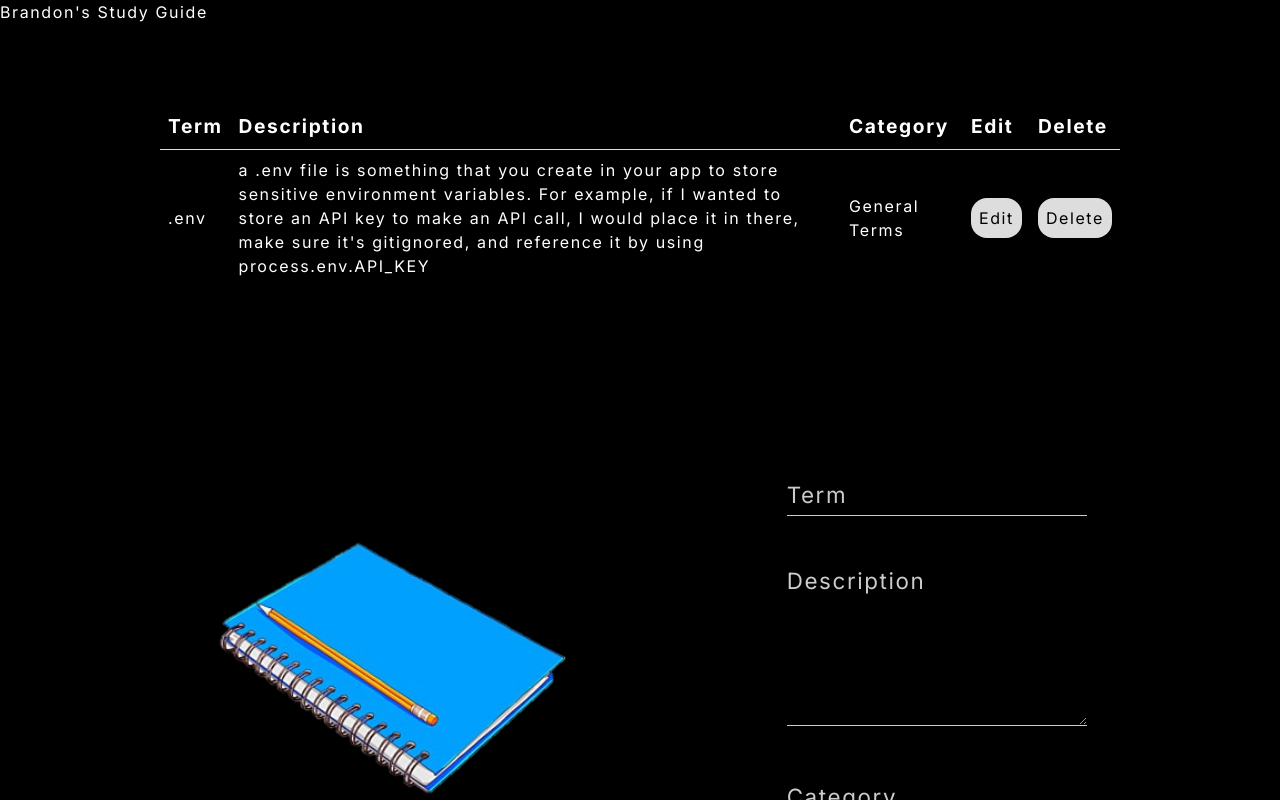
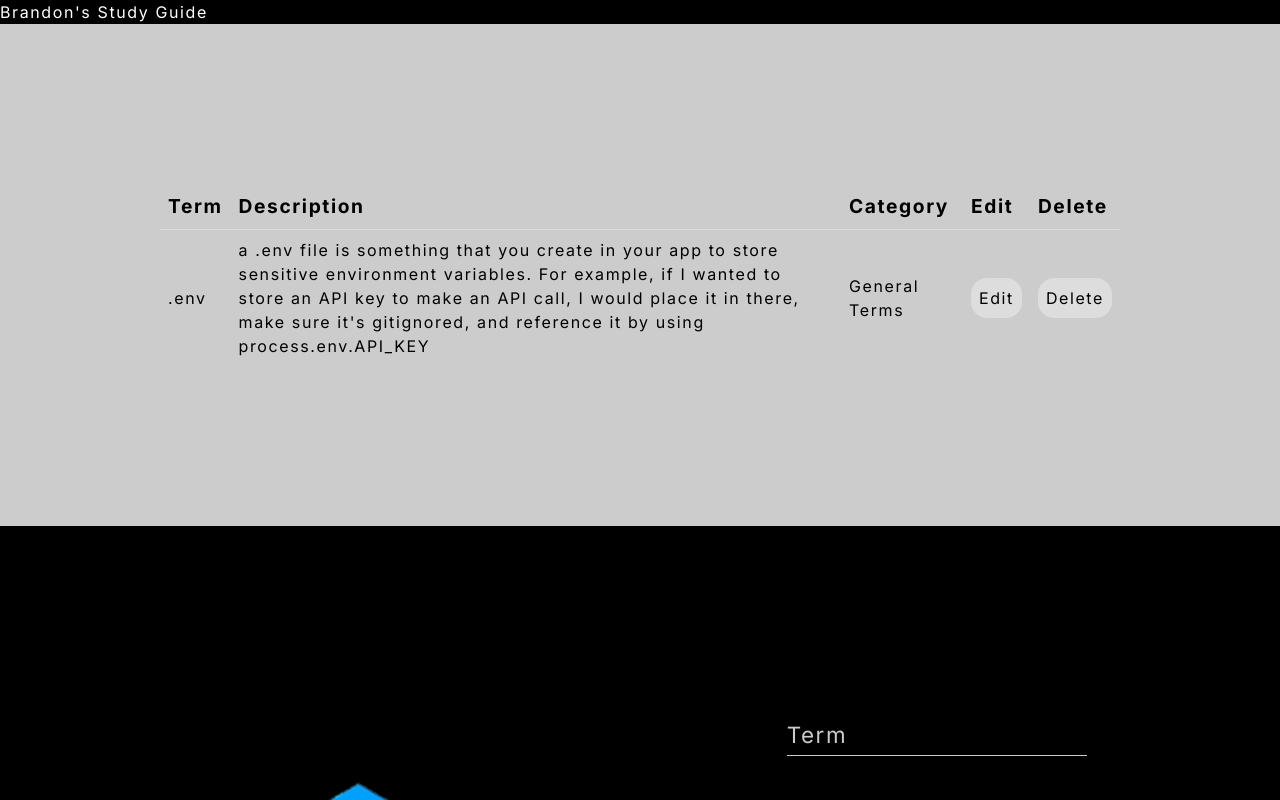
Before and after one commit to bmaggiano/study-sheet, a Next.js app: page / in a window 1280 px wide. Shown: the top 800 px of the page. Built offline with nearby package versions, Linux system fonts and the light colour scheme.

Commit message:
added simple background colors to help see what kind of padding I was dealing with

```diff
--- a/src/app/globals.css
+++ b/src/app/globals.css
@@ -6,7 +6,6 @@
 body {
 height: 100vh;
 /* background: url("") no-repeat center; */
-background-color: rgb(0, 0, 0);
 font-family: 'Segoe UI', Tahoma, Geneva, Verdana, sans-serif;
 letter-spacing: .1rem;
 gap: 2rem;
@@ -26,14 +25,23 @@ button:hover {
 }
 
 .page-container {
+  background-color: rgb(0, 0, 0);
   display: flex;
   align-items: center;
   justify-content: space-evenly;
-  margin-top: 10rem;
+  padding: 10rem 0;
+}
+
+.tableContainer {
+  display: flex;
+  justify-content: center;
+  /* margin-top: 10rem; */
+  background-color: #ccc;
+  padding: 10rem;
 }
 
 table {
-  color: white;
+  color: rgb(0, 0, 0);
   border-collapse: collapse;
   width: 60rem;
 }
--- a/src/app/page.tsx
+++ b/src/app/page.tsx
@@ -84,9 +84,9 @@ export default function Home() {
 
   return (
     <>
-      <h1 className="text-white">Brandon's Study Guide</h1>
+      <h1 className="text-white bg-black">Brandon's Study Guide</h1>
 
-      <div className="flex justify-center mt-20 mb-20">
+      <div className="tableContainer">
         {/* <p className="text-white" key={data.term}>{data.term}</p> */}
         <table>
           <thead>
```
